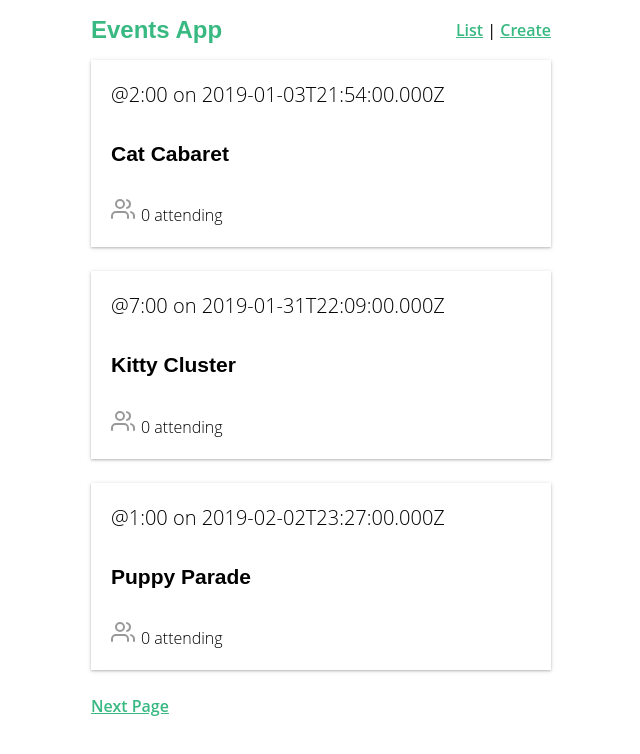
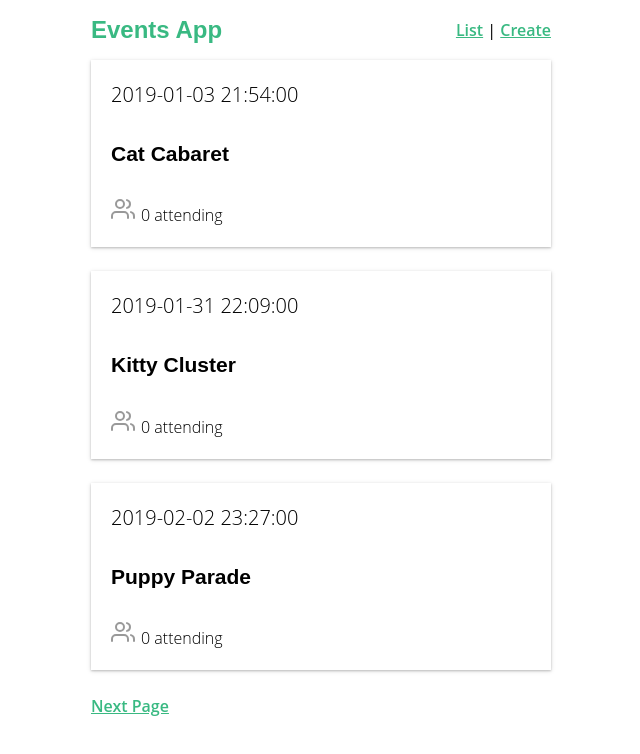
Before and after one commit to junpeko5/vue_events_app, a Vue app: page / in a window 1280 px wide. Shown: the top 754 px of the page, without its empty margins (319-959 px from the left). Built offline with nearby package versions, Linux system fonts and the light colour scheme; data requests are answered from the project's data file.

Commit message:
日付のフォーマットを変更

```diff
--- a/package.json
+++ b/package.json
@@ -10,6 +10,7 @@
   "dependencies": {
     "axios": "^0.24.0",
     "core-js": "^3.6.5",
+    "dayjs": "^1.10.7",
     "feather-icons": "^4.28.0",
     "vue": "^2.6.11",
     "vue-router": "^3.2.0",
--- a/src/components/EventCard.vue
+++ b/src/components/EventCard.vue
@@ -4,7 +4,7 @@
     :to="{ name: 'event-show', params: { id: event.id } }"
   >
     <div class="event-card -shadow">
-      <span class="eyebrow">@{{ event.time }} on {{ event.date }}</span>
+      <span class="eyebrow">{{ eventDate }}</span>
       <h4>{{ event.title }}</h4>
       <BaseIcon name="users">{{ event.attendees.length }} attending</BaseIcon>
       <span></span>
@@ -14,12 +14,18 @@
 
 <script>
 import BaseIcon from "@/components/BaseIcon.vue";
+import { dateTimeFormat } from "@/utils/date";
 export default {
   components: {
     BaseIcon,
   },
   props: {
     event: Object,
+  },
+  computed: {
+    eventDate() {
+      return dateTimeFormat(this.event.date);
+    },
   },
 };
 </script>
--- /dev/null
+++ b/src/utils/date.js
@@ -0,0 +1,8 @@
+import dayjs from "dayjs";
+import "dayjs/locale/ja";
+
+dayjs.locale("ja");
+
+export function dateTimeFormat(datetime) {
+  return dayjs(datetime).format("YYYY-MM-DD HH:mm:ss");
+}
--- a/src/views/EventShow.vue
+++ b/src/views/EventShow.vue
@@ -1,7 +1,7 @@
 <template>
   <div>
     <div class="event-header">
-      <span class="eyebrow">@{{ event.time }} on {{ event.date }}</span>
+      <span class="eyebrow">{{ eventDate }}</span>
       <h1 class="title">{{ event.title }}</h1>
       <h5>Organized by {{ event.organizer ? event.organizer.name : "" }}</h5>
       <h5>Category: {{ event.category }}</h5>
@@ -34,6 +34,7 @@
 
 <script>
 import BaseIcon from "@/components/BaseIcon";
+import { dateTimeFormat } from "@/utils/date";
 export default {
   name: "event-show",
   components: {
@@ -43,6 +44,11 @@ export default {
     event: {
       type: Object,
       required: true,
+    },
+  },
+  computed: {
+    eventDate() {
+      return dateTimeFormat(this.event.date);
     },
   },
 };
```
Also changed, not shown: 1 other file (tests, documents, lock files or other folders).
